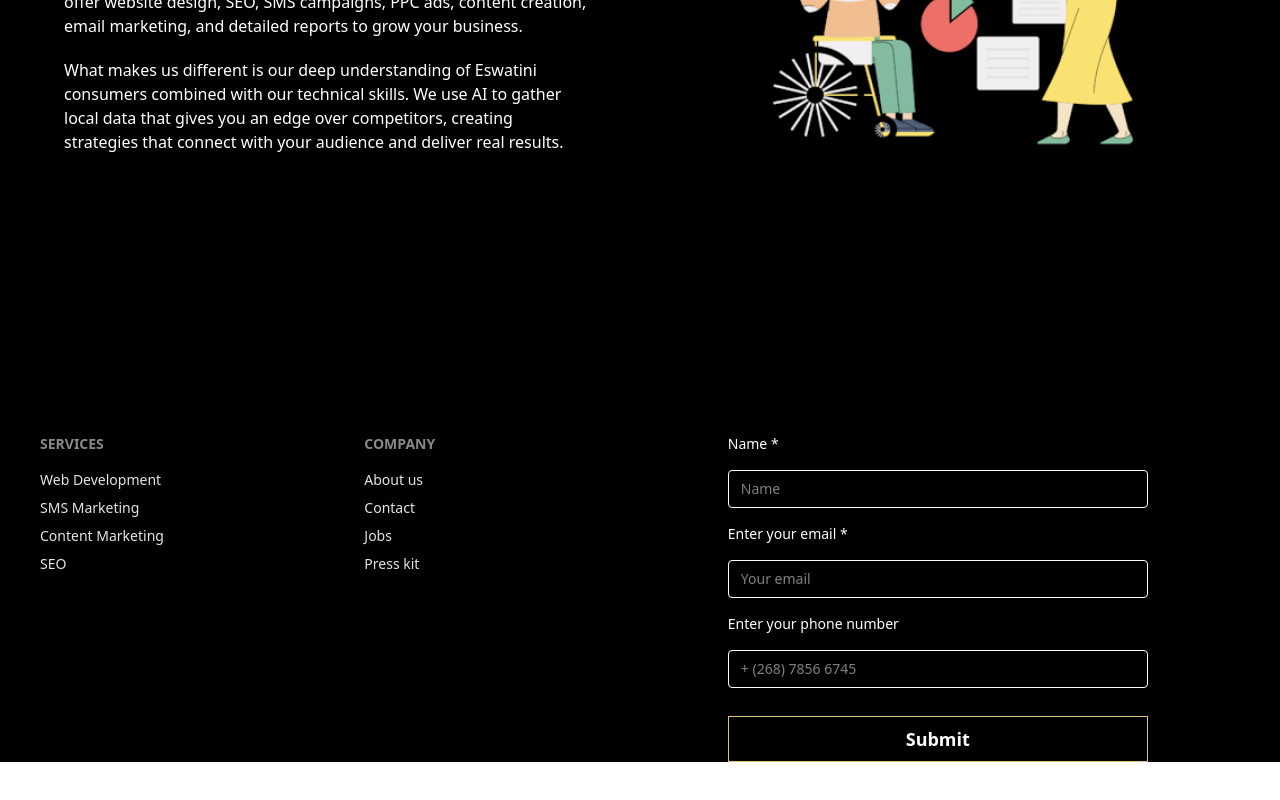
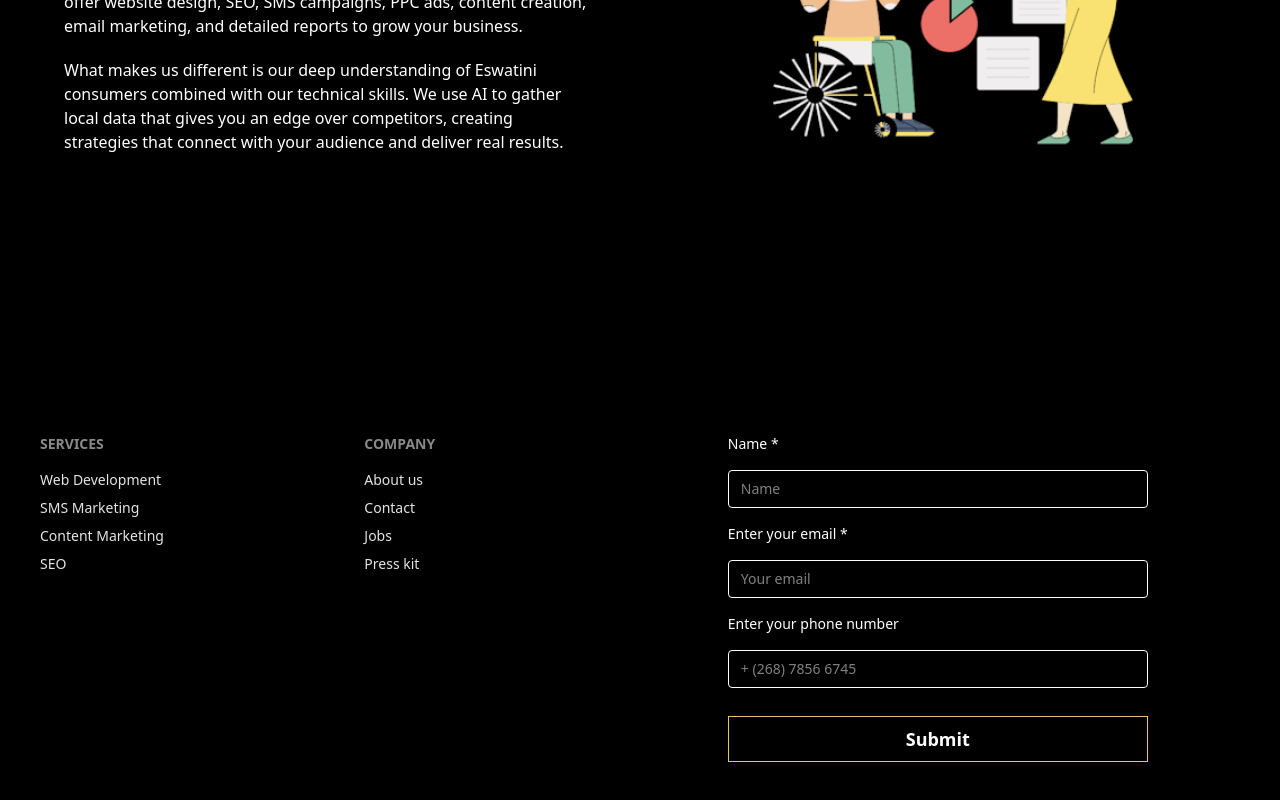
Before and after one commit to softwareNinja-888/Eswatini_Connect, a React (Vite) app in the folder eswatini_connect/: page / in a window 1280 px wide. Shown: the part 2514-3314 px from the top of the page. Before the commit the page ends 3276 px from the top, so only its background shows below. Built offline with nearby package versions, Linux system fonts and the light colour scheme.

Commit message:
Refactor code

```diff
--- a/eswatini_connect/src/components/Footer.jsx
+++ b/eswatini_connect/src/components/Footer.jsx
@@ -4,7 +4,7 @@ export function Footer(){
     return (
         <>
 
-            <footer id="footer" className="footer sm:footer-horizontal text-neutral-content pt-44 px-10 bg-black">
+            <footer id="footer" className="footer sm:footer-horizontal text-neutral-content pb-10 pt-44 px-10 bg-black">
                 <nav>
                     <h6 className="footer-title">Services</h6>
                     <a className="link link-hover">Web Development</a>
```
